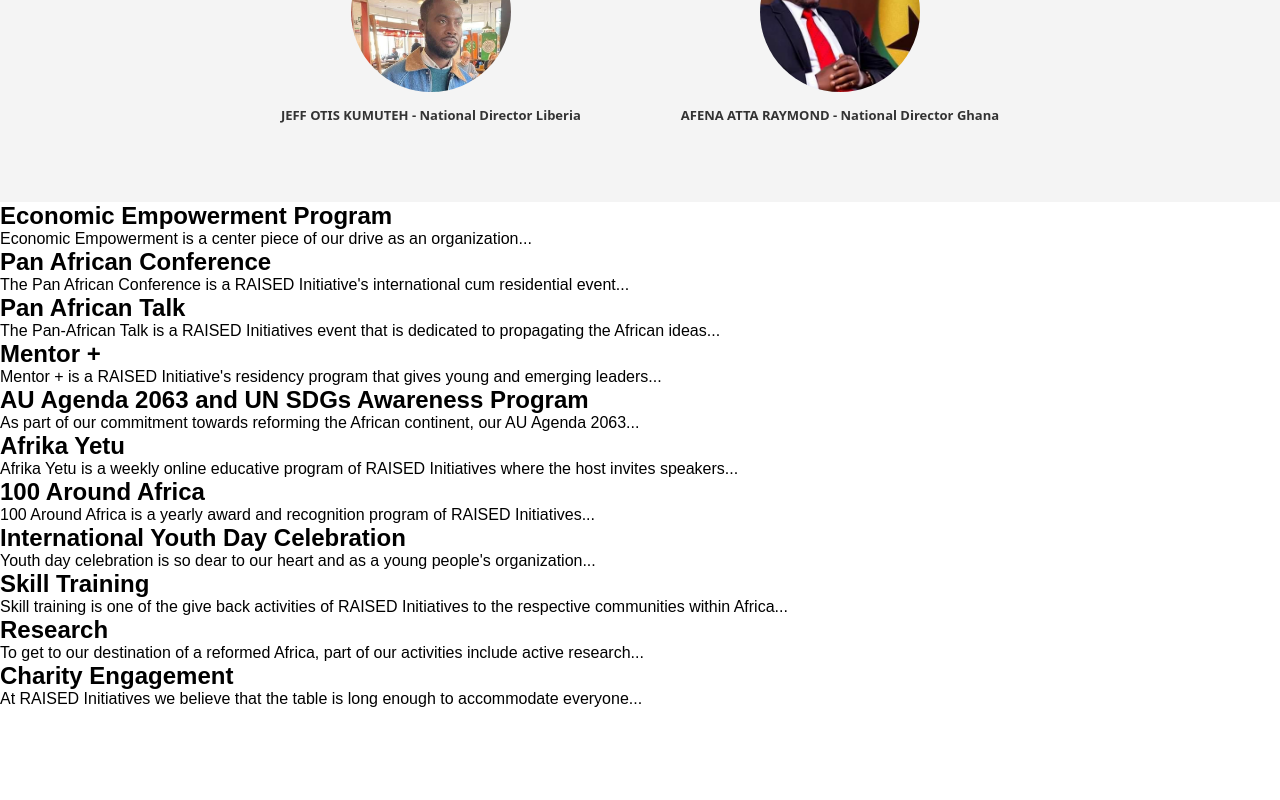
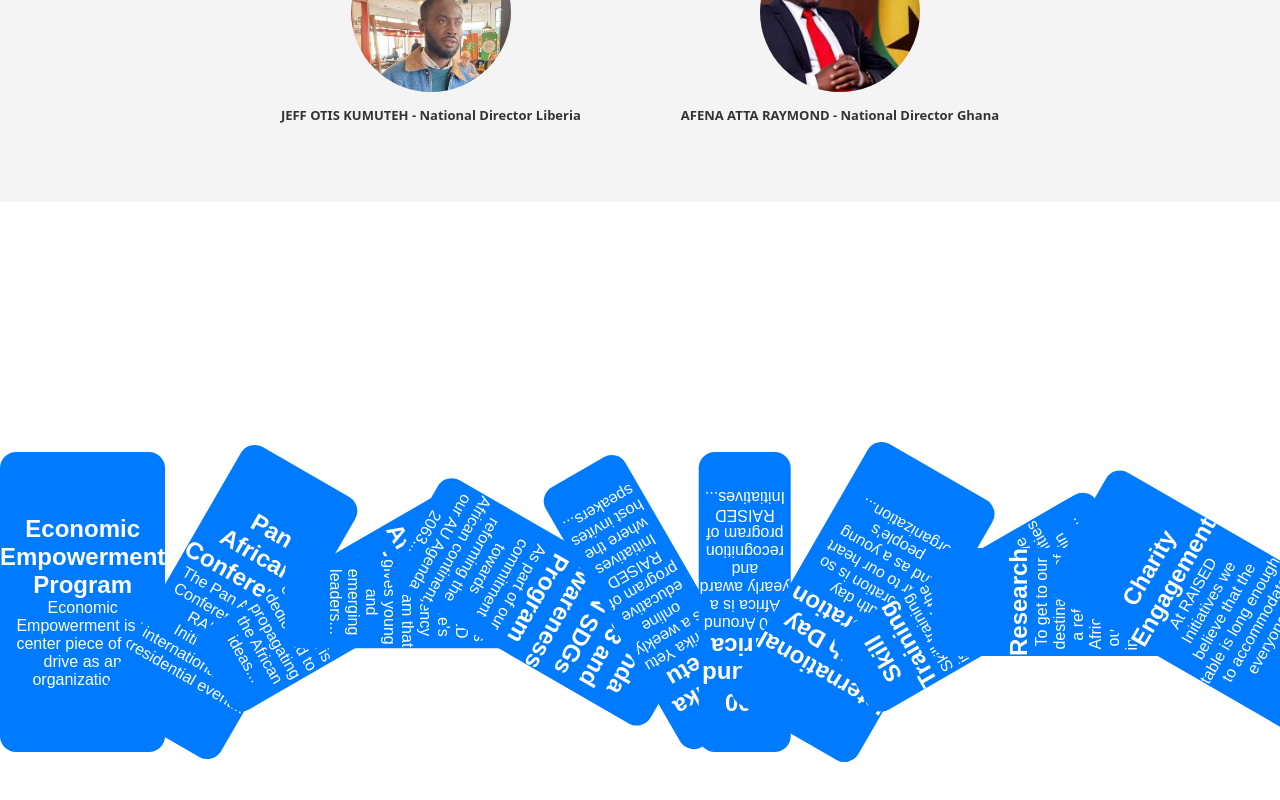
Before and after one commit to Iydeejames/Raised-Initiative-website, a React (Create React App) app: page / in a window 1280 px wide. Shown: the part 2038-2838 px from the top of the page. Before the commit the page ends 2746 px from the top, so only its background shows below. Built offline with nearby package versions, Linux system fonts and the light colour scheme.

Commit message:
EventsSection css

```diff
--- a/src/App.css
+++ b/src/App.css
@@ -273,3 +273,48 @@
   font-family: system-ui, -apple-system, BlinkMacSystemFont, 'Segoe UI', Roboto, Oxygen, Ubuntu, Cantarell, 'Open Sans', 'Helvetica Neue', sans-serif;
 }
 /* End of LeadersSection */
+
+/* EventsSection */
+.events-section {
+  display: flex;
+  justify-content: space-between;
+  align-items: center;
+  height: 100vh;
+  overflow: hidden;
+}
+
+.event-card {
+  width: 300px;
+  height: 300px;
+  background-color: #007bff;
+  border-radius: 16px;
+  display: flex;
+  justify-content: center;
+  align-items: center;
+  position: relative;
+  transition: transform 1.5s ease-in-out;
+}
+
+.event-card h2,
+.event-card p {
+  color: #fff;
+  text-align: center;
+}
+
+.card-1 { transform: rotate(0deg); }
+.card-2 { transform: rotate(30deg); }
+.card-3 { transform: rotate(60deg); }
+.card-4 { transform: rotate(90deg); }
+.card-5 { transform: rotate(120deg); }
+.card-6 { transform: rotate(150deg); }
+.card-7 { transform: rotate(180deg); }
+.card-8 { transform: rotate(210deg); }
+.card-9 { transform: rotate(240deg); }
+.card-10 { transform: rotate(270deg); }
+.card-11 { transform: rotate(300deg); }
+.card-12 { transform: rotate(330deg); }
+
+.event-card:hover {
+  transform: scale(1.2);
+}
+/* End of EventsSection */
```
